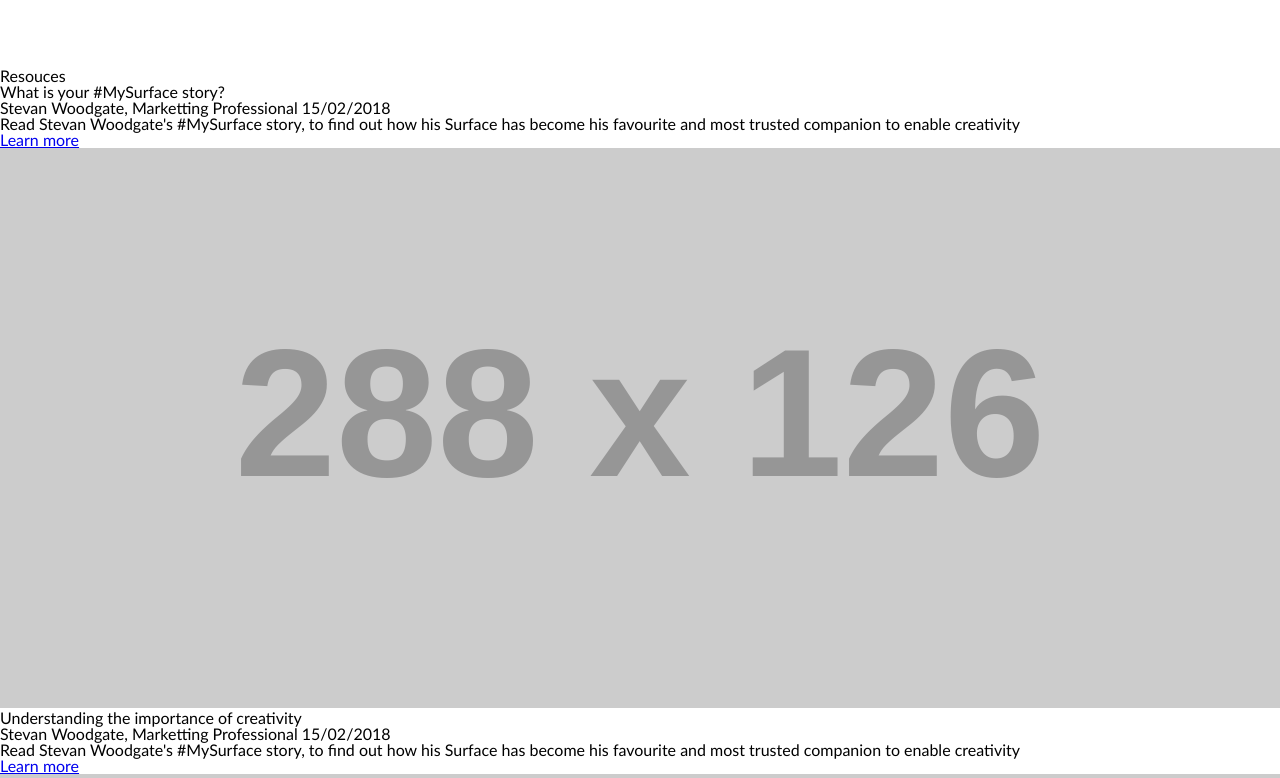
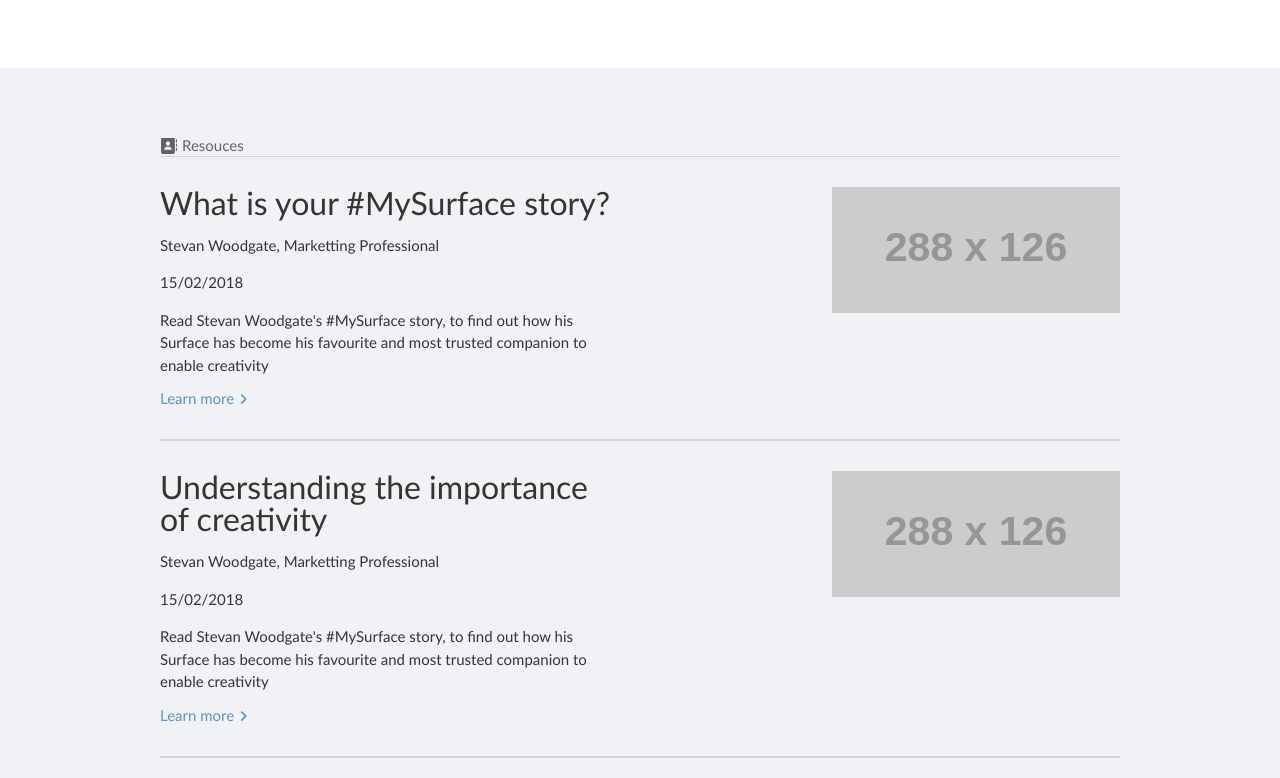
Before and after one commit to leenabaxioned/Template1, a plain HTML site: page index.html in a window 1280 px wide. Shown: the part 1818-2596 px from the top of the page. Drawn offline with Linux system fonts and the light colour scheme; placeholder pictures from the web are drawn by us.

Commit message:
resources  styling

```diff
--- a/style.css
+++ b/style.css
@@ -489,3 +489,107 @@ background-color: #fff;
   .operations span::before{
     content: "\f1b2";
   }
+
+/* resources styling */
+.resources{
+    padding: 70px 0;
+    background-color: #F1F2F6;
+}
+
+.resources .wrapper{
+    width: 75%;
+    margin: 0 auto;
+}
+
+.resources h2{
+    font-size: 15px;
+    color: #616266;
+    display: inline-block;
+    overflow: hidden;
+}
+
+.resources h2::before{
+    font-family: "FontAwesome";
+    content: "\f2b9";
+    padding-right: 5px;
+    float: left;
+    color: #616266;
+    font-size: 17px;
+    line-height: 16px;
+    margin: 0;
+    text-indent: 0;
+  }
+
+.resouce{
+    flex-basis: 47%;
+}
+
+.resouceful{
+    padding: 30px 0;
+    display: flex;
+    justify-content: space-between;
+    align-items: flex-start;
+    border-top: 1px solid #D4D2D5;
+    border-bottom: 1px solid #D4D2D5;
+}
+
+.resouce h3{
+    padding-bottom: 15px;
+    font-size: 32px;
+    color: #353430;
+}
+
+.resouce span{
+    display: block;
+}
+
+.resouce span, .resouce p{
+    padding-bottom: 15px;
+    font-size: 15px;
+    color: #333438;
+    line-height: 1.5;
+}
+
+.learnmore{
+    display: inline-block;
+    overflow: hidden;
+    text-decoration: none;
+    color: #5E94B8;
+    font-size: 15px;
+}
+
+.learnmore::after{
+    font-family: "FontAwesome";
+    content: "\f105";
+    padding-left: 5px;
+    color: #5E94B8;
+    font-size: 13px;
+    line-height: 16px;
+    margin: 0;
+    text-indent: 0;
+  }
+
+  .learnmore:hover,  .learnmore:hover::after{
+    color: #000;
+    transition: 1s ease;
+}
+
+.view{
+    display: block;
+    padding: 15px 10px;
+    width: 14%;
+    margin: 70px auto 0;
+    background-color: #3461B4;
+    border: 1px solid transparent;
+    color: #fff;
+    font-size: 16px;
+    text-decoration: none;
+    text-align: center;
+}
+
+.view:hover{
+    background-color: transparent;
+    border: 1px solid #3461B4;
+    color: #3461B4;
+    transition: 1s ease;
+}
```
